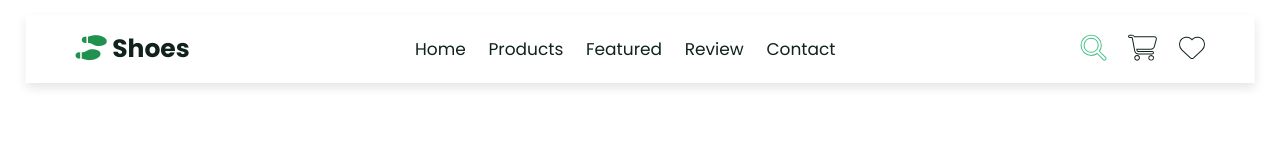
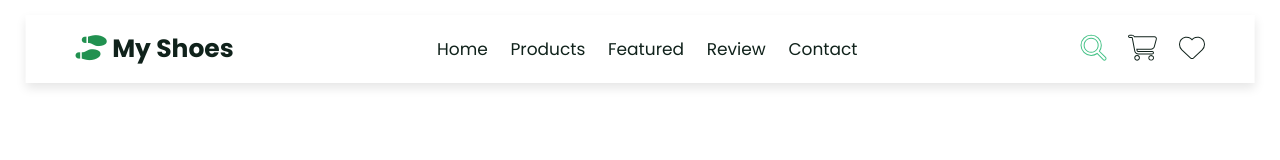
Before and after one commit to FRwebdesigner/My-Shoes, a plain HTML site: page index.html in a window 1280 px wide. Shown: the top 160 px of the page. Drawn offline with Linux system fonts and the light colour scheme.

Commit message:
title changed

```diff
--- a/index.html
+++ b/index.html
@@ -9,7 +9,7 @@
 </head>
 <body>
     <header class="header">
-        <a href="#" class="logo"> <i class="fas fa-shoe-prints"></i> Shoes</a>
+        <a href="#" class="logo"> <i class="fas fa-shoe-prints"></i> My Shoes </a>
         <nav class="navbar">
             <a href="#home">Home</a>
             <a href="#products">Products</a>
```
